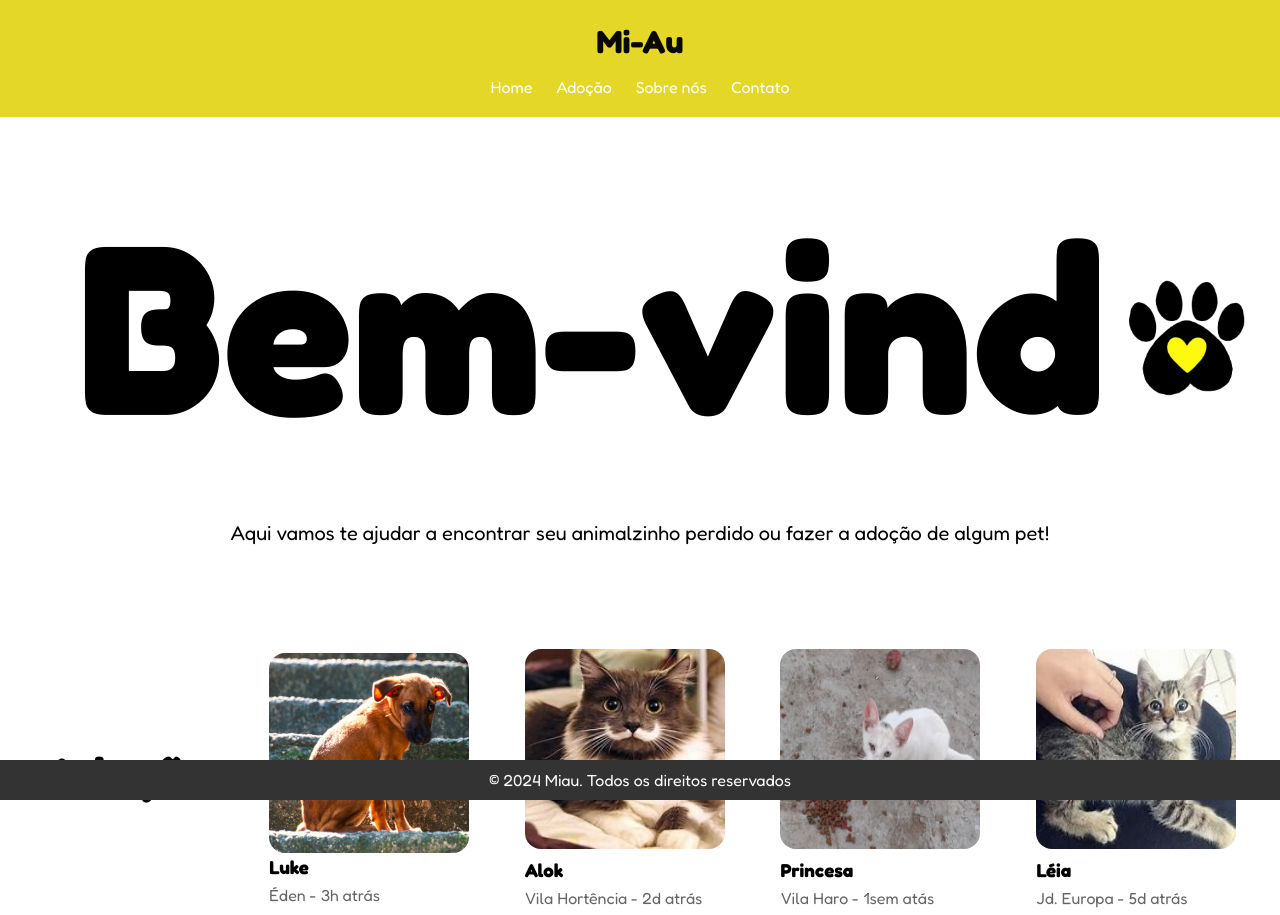
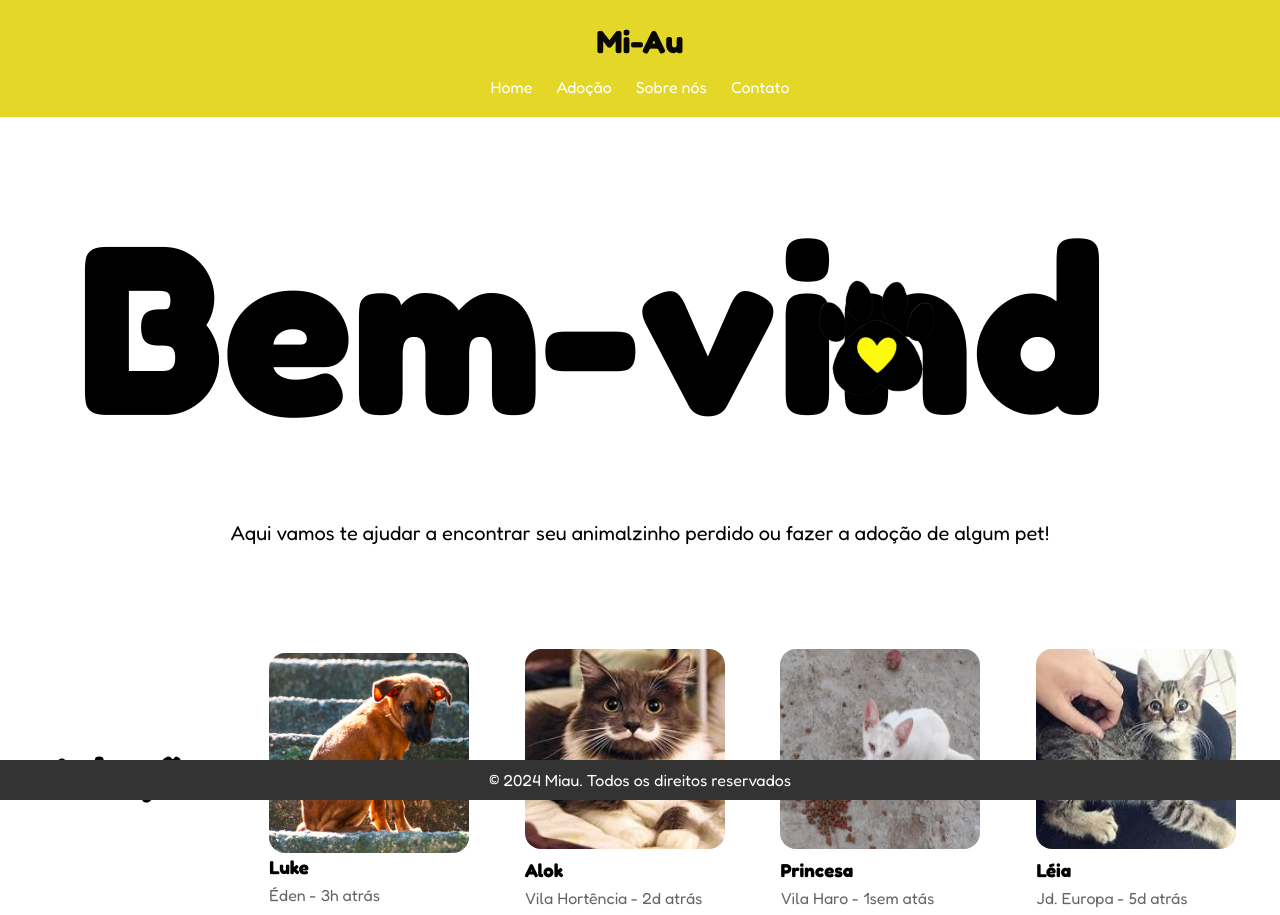
Before and after one commit to theobarcelos/Mi-Au, a plain HTML site: page index.html in a window 1280 px wide. Shown: the top 915 px of the page. Drawn offline with Linux system fonts and the light colour scheme.

Commit message:
Update styles.css

```diff
--- a/styles.css
+++ b/styles.css
@@ -87,6 +87,12 @@ main{
 @media screen and (max-width: 2000px){
     .img-logo{
         right: -0.4rem;
+    }
+}
+
+@media screen and (max-width: 1920px){
+    .img-logo{
+        right: 19rem;
     }
 }
 
```
